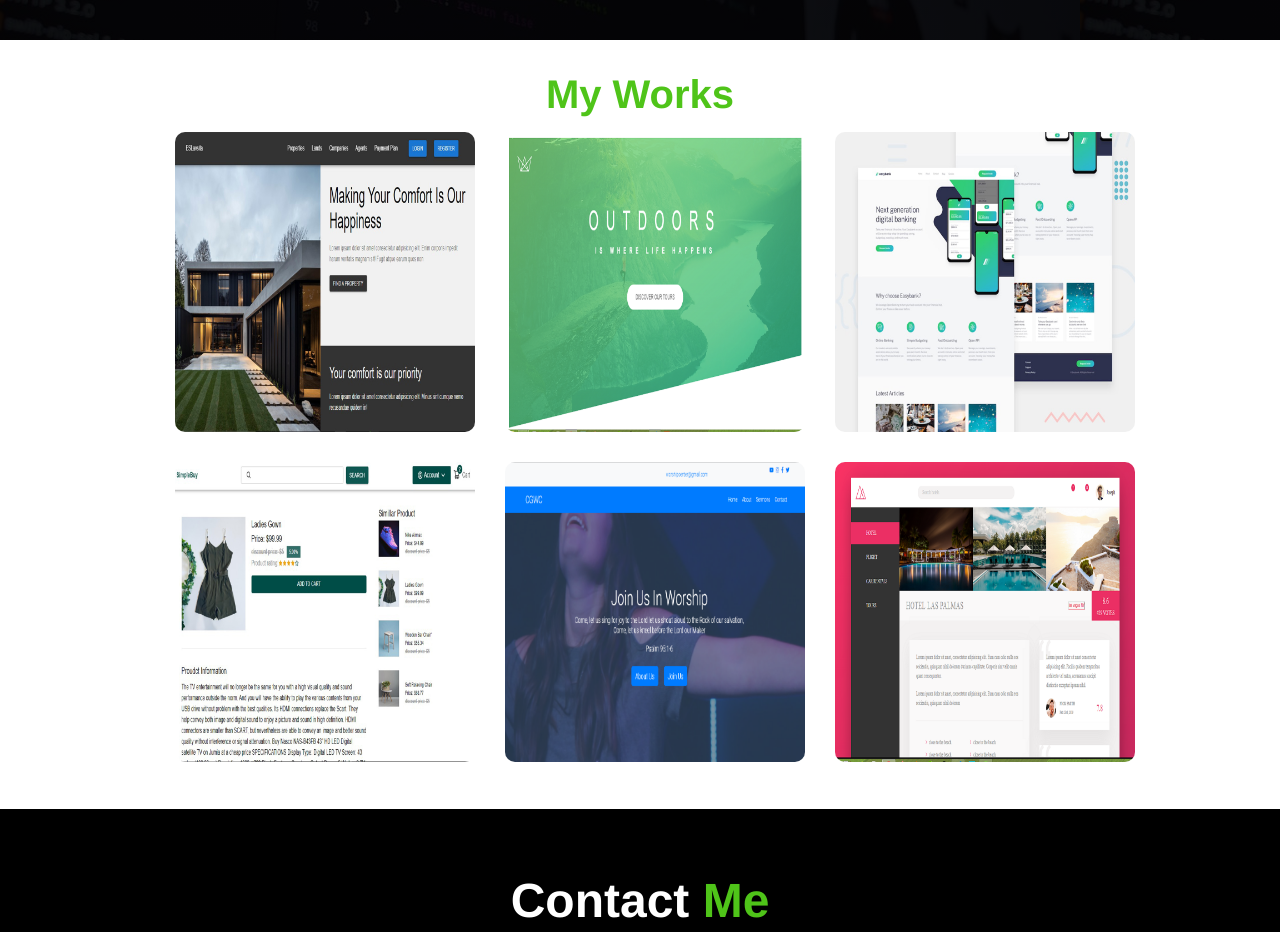
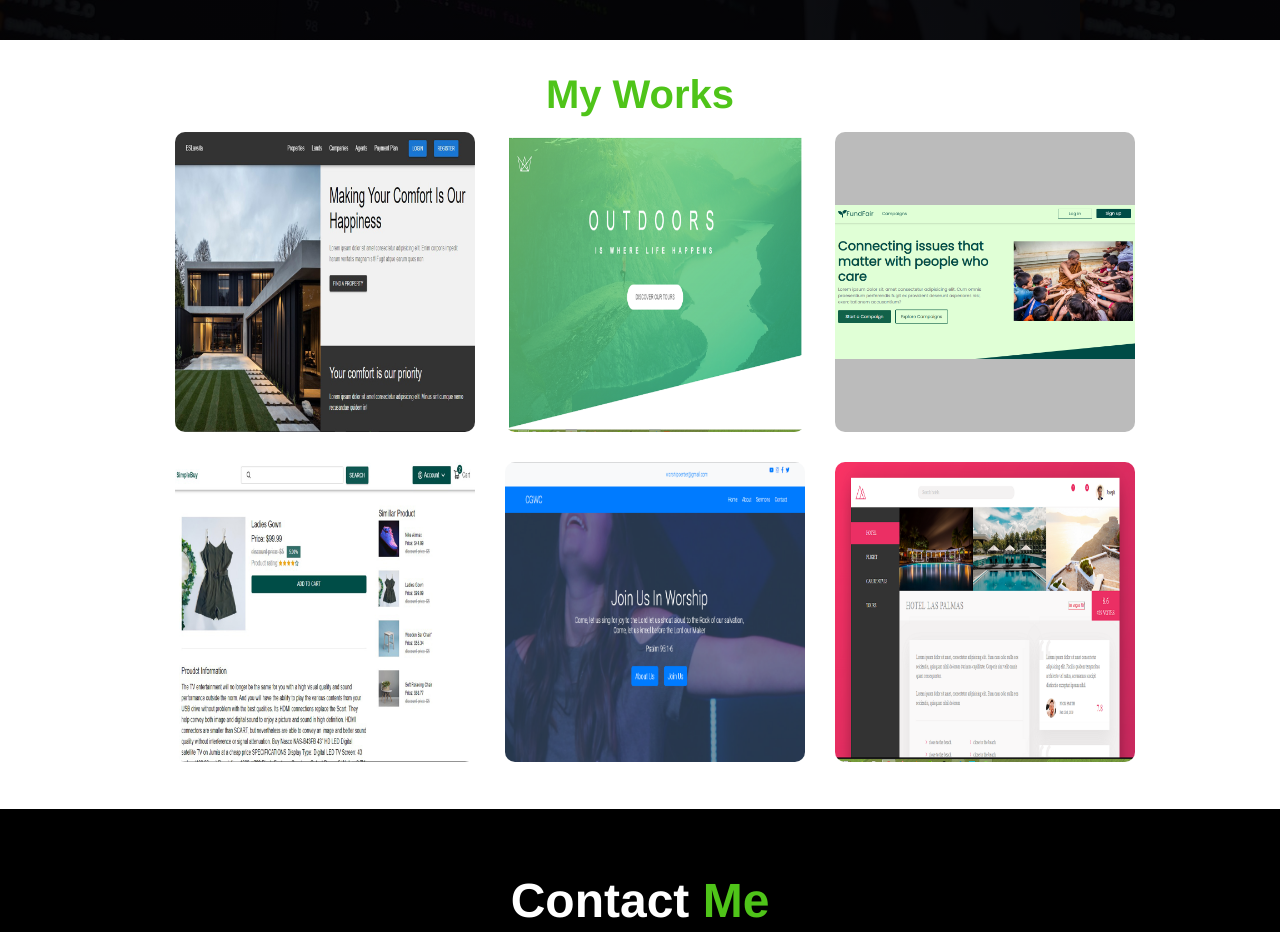
Before and after one commit to devjoemedia/portfolio, a plain HTML site: page index.html in a window 1280 px wide. Shown: the part 1480-2412 px from the top of the page. Drawn offline with Linux system fonts and the light colour scheme.

Commit message:
Update index.html

```diff
--- a/index.html
+++ b/index.html
@@ -186,7 +186,7 @@
         <div class="project">
                 <div class="project__inner">
                   <div class="project__front">
-                    <img src="./img/easybank.jpg" alt="" srcset="" />
+                    <img src="./img/fundmegh.png" alt="" srcset="" />
                   </div>
                   <div class="project__back">
                     <h4 class="project__title">EasyBank</h4>
```
